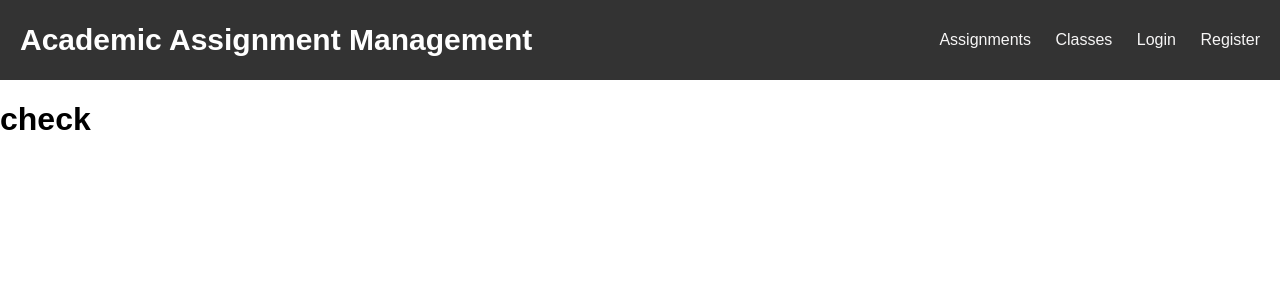
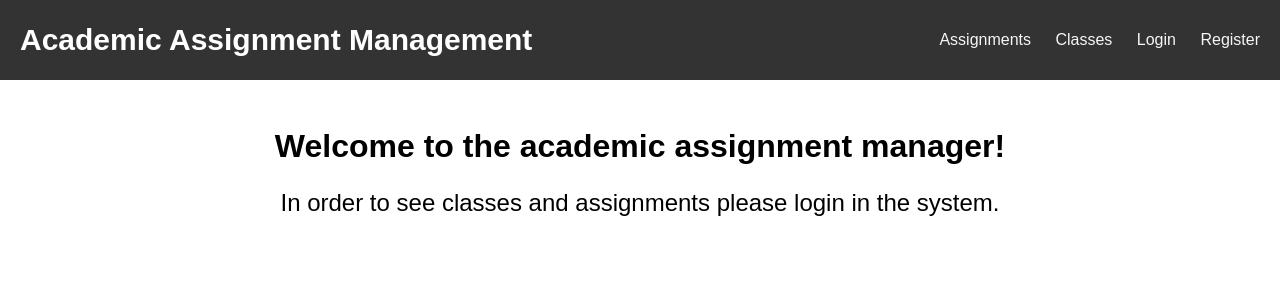
Before and after one commit to DyllasDek/FrontProj, a SvelteKit app: page / in a window 1280 px wide. Shown: the top 300 px of the page. Built offline with nearby package versions, Linux system fonts and the light colour scheme; no server answers.

Commit message:
added main title and other stuff

```diff
--- a/src/lib/sidenav.svelte
+++ b/src/lib/sidenav.svelte
@@ -42,11 +42,16 @@
 	/* Header */
 	button {
 		background-color: #4c4c49;
-		border-radius: 10px;
 		color: white;
 		text-align: center;
 		text-decoration: none;
 		display: inline-block;
+		padding: 0.5em 1em;
+		border-radius: 0.5em;
+		border: none;
+		box-shadow: 0 0.1em 0.4em rgba(0, 0, 0, 0.25);
+		font-size: 1em;
+		margin: 1em 0 1em 0;
 	}
 
 	button:hover {
--- a/src/routes/+page.svelte
+++ b/src/routes/+page.svelte
@@ -1 +1,13 @@
-<h1>check</h1>
+<center class="vertically_margin"
+	><h1>Welcome to the academic assignment manager!</h1>
+	<p>In order to see classes and assignments please login in the system.</p></center
+>
+
+<style>
+	.vertically_margin {
+		margin-top: 3em;
+	}
+	p {
+		font-size: 1.5em;
+	}
+</style>
```
Also changed, not shown: src/routes/assignments/[id]/+page.svelte (+7 -5 lines).
